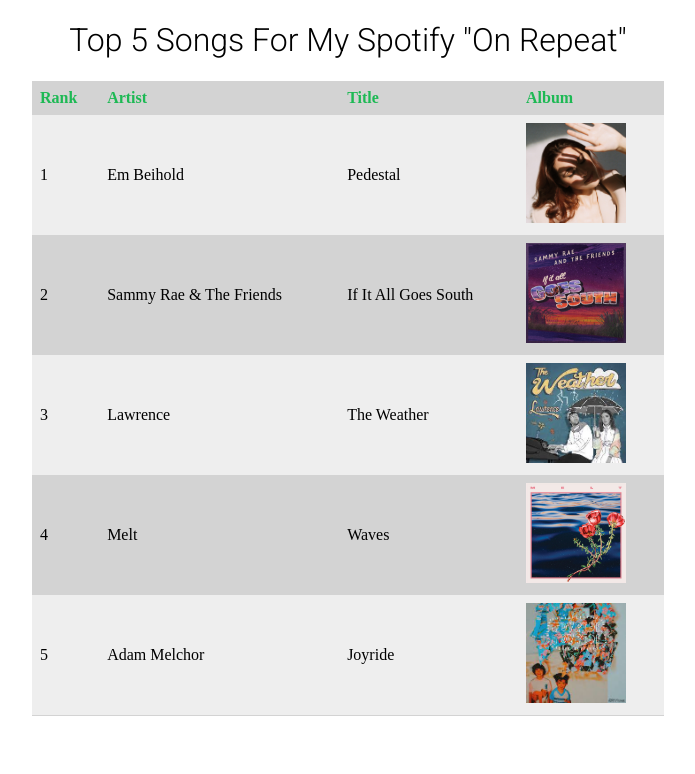
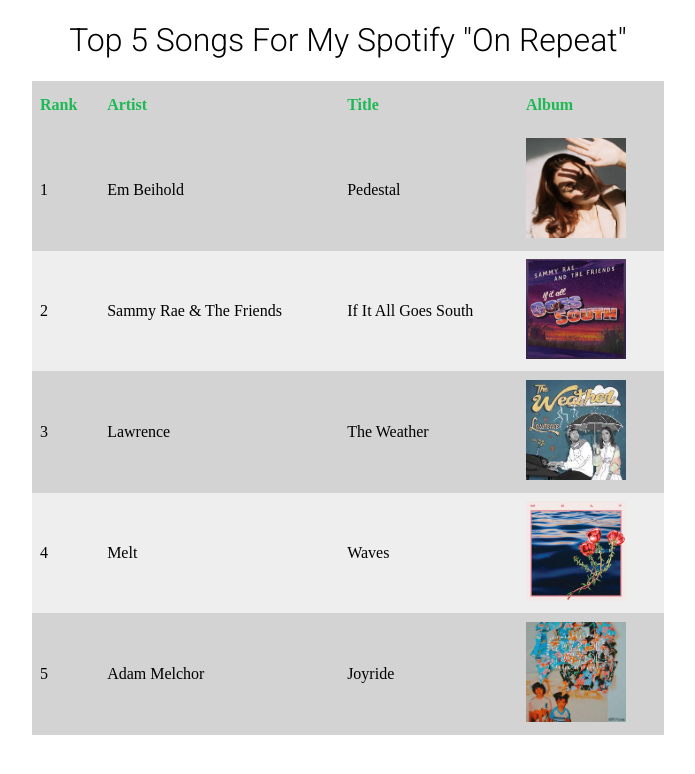
Before and after one commit to info340a-wi24/problem-set-02-EmmsFin, a website: page problem-b/index.html in a window 1280 px wide. Shown: the whole page, without its empty margins (292-987 px from the left). Drawn offline with Linux system fonts and the light colour scheme.

Commit message:
passes jest tests

```diff
--- a/problem-b/css/style.css
+++ b/problem-b/css/style.css
@@ -8,24 +8,21 @@
     width: 50%;
     margin-left: auto;
     margin-right: auto;
-    border-bottom: 1px solid #d3d3d3;
     background-color: #d3d3d3;
     border-collapse: collapse;
 }
 
-thead {
+th {
     height: 2rem;
     text-align: left;
     color:#1db954;
     background-color:#d3d3d3;
- }
-
-th {
-    background-color:#d3d3d3;
+    border-bottom: 1px solid #d3d3d3;
     padding: 0.5em
 }
 
 tr, td {
+    border-bottom: 1px solid #d3d3d3;
     padding: 0.5em;
 }
 
@@ -34,10 +31,23 @@
     height: 100px;
 }
 
+tr:nth-child(even) {
+    background-color: #eee;
+}
+
+/*
+tr:nth-child(2n+1) {
+    background-color: #eee;
+}
+
+or
+
 tr:nth-child(odd) {
     background-color: #eee;
 }
 
-tr:hover {
+*/
+
+tbody:hover tr:hover {
     background-color: pink;
 }
```
